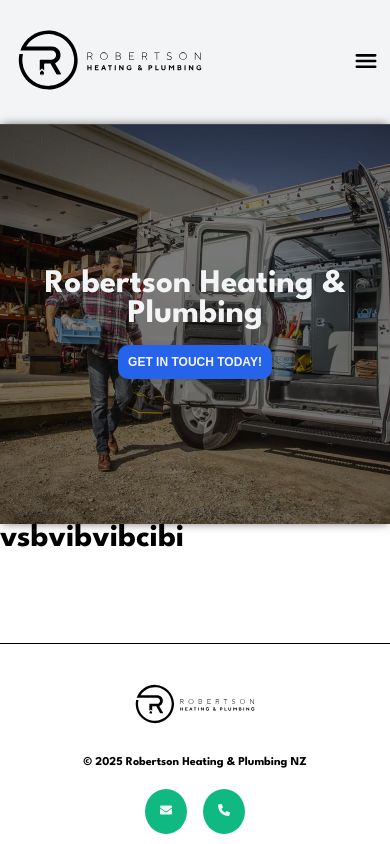
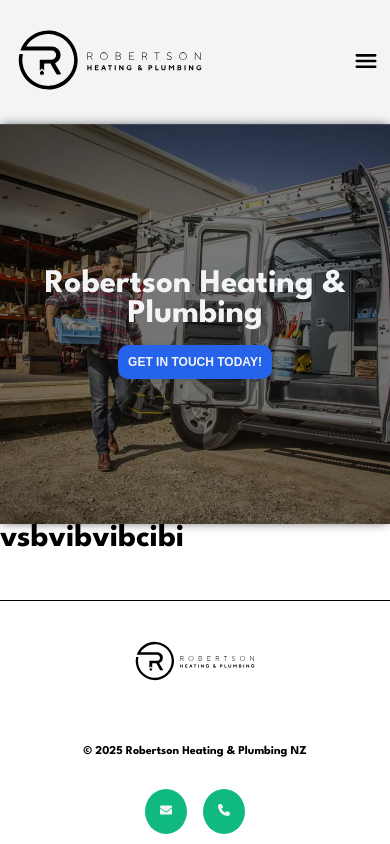
Before and after one commit to caitlinanderson099/roberston_plumbing_nz, a React (Vite) app: page / in a window 390 px wide. Built offline with nearby package versions, Linux system fonts and the light colour scheme.

Commit message:
adjusting css x3

```diff
--- a/src/App.css
+++ b/src/App.css
@@ -179,14 +179,15 @@
 /* Footer CSS */
 footer {
   padding: 10px;
-  display: flex;
-  justify-content: space-between;
+  display: grid;
+  grid-template-columns: repeat(3,1fr);
   align-items: center;
-  z-index: 100;
+  gap: 2rem;
   border-top: 1px solid black;
   position: fixed;
   bottom: 0;
   width: 100%;
+  margin-top: 40%;
 }
 
 footer .contact-icons {
@@ -220,13 +221,11 @@
   /* Footer CSS */
   footer {
     font-size: 12px;
-    flex-direction: column;
-    /* gap: 1.3rem; */
+    grid-template-columns: 1fr;
+    align-items: center;
+    text-align: center;
   }
 
-  footer .contact-icons {
-    margin-top: 1.3rem;
-  }
 
   /* Navbar turns vertical */
   .navbar {
```
